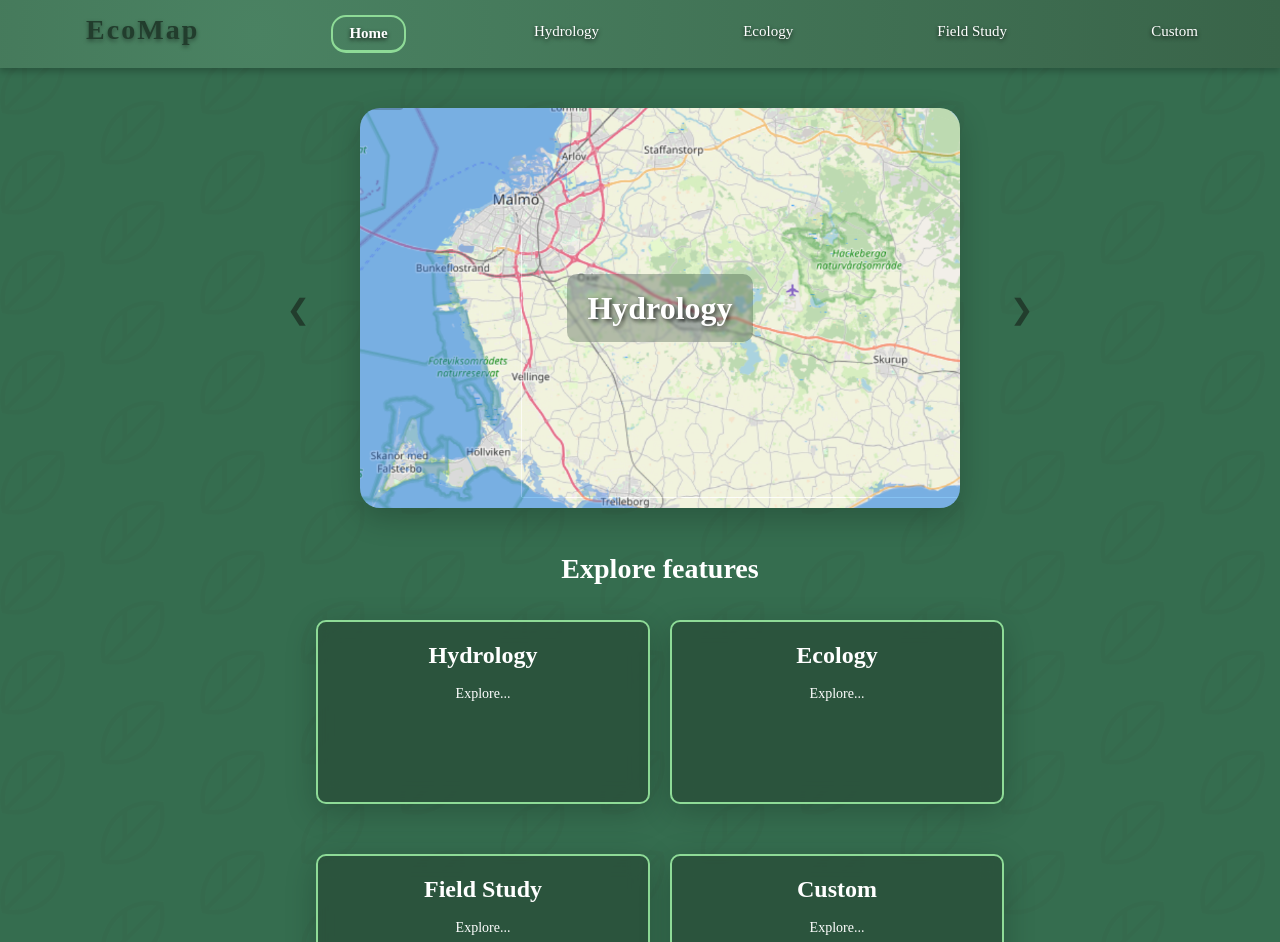
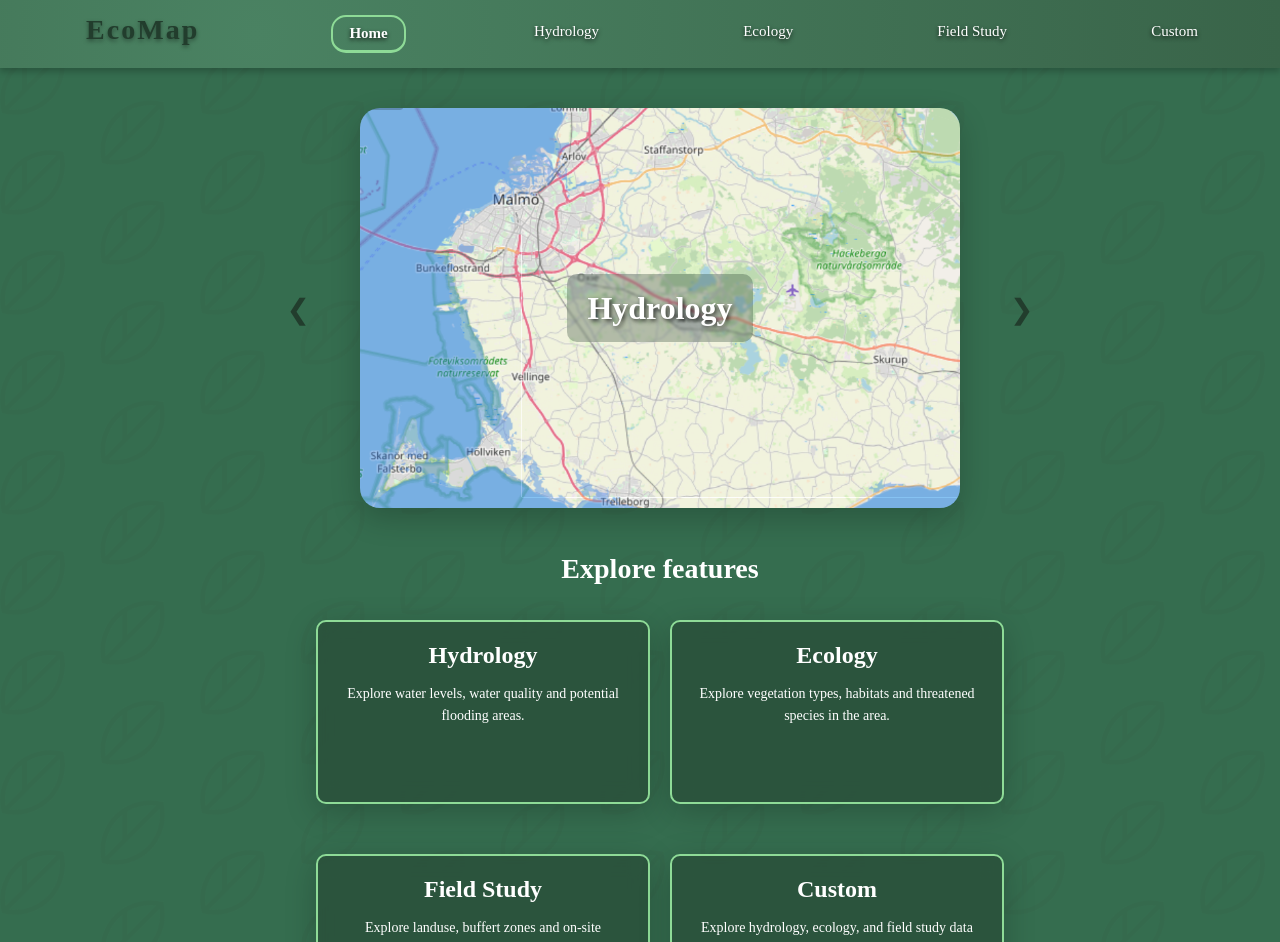
Before and after one commit to catjaamansson/ecomap, a React (Vite) app in the folder frontend/: page / in a window 1280 px wide. Shown: the top 942 px of the page. Built offline with nearby package versions, Linux system fonts and the light colour scheme.

Commit message:
centrerat om kartan

```diff
--- a/frontend/src/components/sidebar/hydrosidebar.jsx
+++ b/frontend/src/components/sidebar/hydrosidebar.jsx
@@ -131,7 +131,7 @@ const Hydrosidebar = ({ active, setActive, setWaterLevel, showWaterQuality, setS
             onChange={(e) => setShowWaterQuality(e.target.checked)}
             style={{ cursor: 'pointer', width: '18px', height: '18px' }}
           />
-          Show water quality
+          Water quality
         </label>
       </div>
     </div>
--- a/frontend/src/pages/custom.jsx
+++ b/frontend/src/pages/custom.jsx
@@ -25,7 +25,7 @@ function Custom() {
         <Sidebar active="custom" />
 
         <div style={{ marginTop: '0px', flex: 1, height: '74vh', width: '70vw', borderRadius: '15px', overflow: 'hidden', boxShadow: '0 4px 8px rgba(0, 0, 0, 0.1)' }}>
-          <Mapview center={[55.5543, 13.2428]} zoom={10}>
+          <Mapview center={[55.6229, 13.3486]} zoom={9.4}>
           </Mapview>
         </div>
 
--- a/frontend/src/pages/ecology.jsx
+++ b/frontend/src/pages/ecology.jsx
@@ -31,7 +31,7 @@ function Ecology() {
         <Ecosidebar active={active} setActive={setActive} />
 
         <div style={{ marginTop: '0px', flex: 1, height: '74vh', width: '70vw', borderRadius: '15px', overflow: 'hidden', boxShadow: '0 4px 8px rgba(0, 0, 0, 0.1)' }}>
-          <Mapview center={[55.5543, 13.2428]} zoom={10}>
+          <Mapview center={[55.6229, 13.3486]} zoom={9.4}>
             {active === 'vegetation' && <ForestLayer2 key="vegetation" />}
             {active === 'soil_moisture' && <SoilMoistureLayer key="soil_moisture" />}
             {active === 'protected_areas' && <ProtectedAreasLayer />}
--- a/frontend/src/pages/field_study.jsx
+++ b/frontend/src/pages/field_study.jsx
@@ -32,7 +32,7 @@ function FieldStudy() {
         <Sidebar active={active} setActive={setActive} />
 
         <div style={{ marginTop: '0px', flex: 1, height: '100%', width: '100%', borderRadius: '15px', overflow: 'hidden', boxShadow: '0 4px 8px rgba(0, 0, 0, 0.1)' }}>
-          <Mapview center={[55.5543, 13.2428]} zoom={10}>
+          <Mapview center={[55.6229, 13.3486]} zoom={9.4}>
             {active === 'landUse' && <Landuselayers />}
             {active === 'bufferZone' && <Waterbodieslayers />}
           </Mapview>
--- a/frontend/src/pages/frontpage.jsx
+++ b/frontend/src/pages/frontpage.jsx
@@ -150,7 +150,7 @@ function Frontpage() {
               Hydrology
             </h3>
             <p style={{ fontSize: '14px', margin: '0', lineHeight: '1.6', color: 'white' }}>
-              Explore...
+              Explore water levels, water quality and potential flooding areas.
             </p>
           </div>
 
@@ -180,7 +180,7 @@ function Frontpage() {
               Ecology
             </h3>
             <p style={{ fontSize: '14px', margin: '0', lineHeight: '1.6', color: 'white' }}>
-              Explore...
+              Explore vegetation types, habitats and threatened species in the area.
             </p>
           </div>
         </div>
@@ -213,7 +213,7 @@ function Frontpage() {
               Field Study
             </h3>
             <p style={{ fontSize: '14px', margin: '0', lineHeight: '1.6', color: 'white' }}>
-              Explore...
+              Explore landuse, buffert zones and on-site environmental observations.
             </p>
           </div>
 
@@ -243,7 +243,7 @@ function Frontpage() {
               Custom
             </h3>
             <p style={{ fontSize: '14px', margin: '0', lineHeight: '1.6', color: 'white' }}>
-              Explore...
+              Explore hydrology, ecology, and field study data combined into a single map.
             </p>
           </div>
         </div>
--- a/frontend/src/pages/hydrology.jsx
+++ b/frontend/src/pages/hydrology.jsx
@@ -28,7 +28,7 @@ function Hydrology() {
         <Hydrosidebar active={active} setActive={setActive} setWaterLevel={setWaterLevel} showWaterQuality={showWaterQuality} setShowWaterQuality={setShowWaterQuality} />
 
         <div style={{ marginTop: '0px', flex: 1, height: '74vh', width: '70vw', borderRadius: '15px', overflow: 'hidden', boxShadow: '0 4px 8px rgba(0, 0, 0, 0.1)' }}>
-          <Mapview center={[55.5543, 13.2428]} zoom={10}>
+          <Mapview center={[55.6229, 13.3486]} zoom={9.4}>
             <HydrologyLayers level={waterLevel} showWaterQuality={showWaterQuality} />
           </Mapview>
         </div>
```
